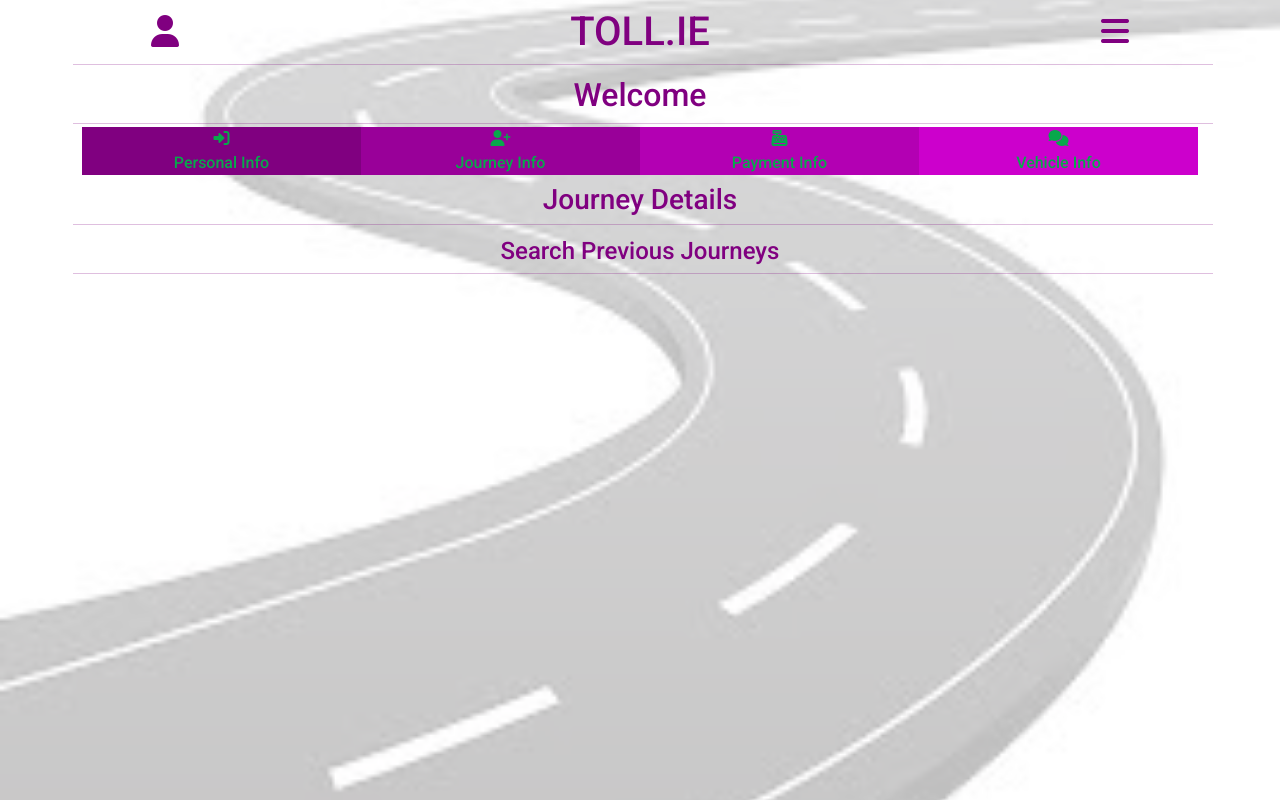
After one commit to seanjcarley/toll, a Django app: template user_account/templates/user_account/journey_details.html in a window 1280 px wide. The commit adds this page. Run offline with Django 4.2, Linux system fonts and the light colour scheme; the template is opened without the code that fills it, so the values that code supplies are empty; some libraries are stand-ins or nearby versions.

Commit message:
added journeys template and set up associated path on urls.py

```diff
--- a/user_account/templates/user_account/includes/registered_nav_bar.html
+++ b/user_account/templates/user_account/includes/registered_nav_bar.html
@@ -23,7 +23,7 @@
                 </a>
             </li>
             <li class="col-3 nav-item nav-ui-colour-2">
-                <a href="{% url 'account_signup' %}" class="">
+                <a href="{% url 'journeys' %}" class="">
                     <div class="row">
                         <div class="col">
                             <i class="fa-solid fa-user-plus" aria-hidden="true"></i>
--- /dev/null
+++ b/user_account/templates/user_account/journey_details.html
@@ -0,0 +1,27 @@
+{% extends 'base.html' %}
+{% load static %}
+
+{% block page_header %}
+    {% include 'user_account/includes/registered_nav_bar.html' %}
+{% endblock %}
+{% block content %}
+    <div class="container-fluid">
+        <div class="row">
+            <div class="col">
+                <h3 class="center">Journey Details</h3>
+            </div>
+        </div>
+        <div class="row">
+            <hr>
+            <div class="col">
+                <h4 class="center">Search Previous Journeys</h4>
+            </div>
+            <hr>
+        </div>
+        <div class="row">
+            <div class="col">
+
+            </div>
+        </div>
+    </div>
+{% endblock %}
--- a/user_account/urls.py
+++ b/user_account/urls.py
@@ -9,4 +9,5 @@
     path('checkusername', views.check_user_name, name='checkusername'),
     path('addvehicle', views.add_vehicle, name='addvehicle'),
     path('removevehicles', views.remove_vehicles, name='removevehicles'),
+    path('journeys', views.show_journeys, name='journeys'),
 ]
```
Also changed, not shown: user_account/views.py (+17 -0 lines).
